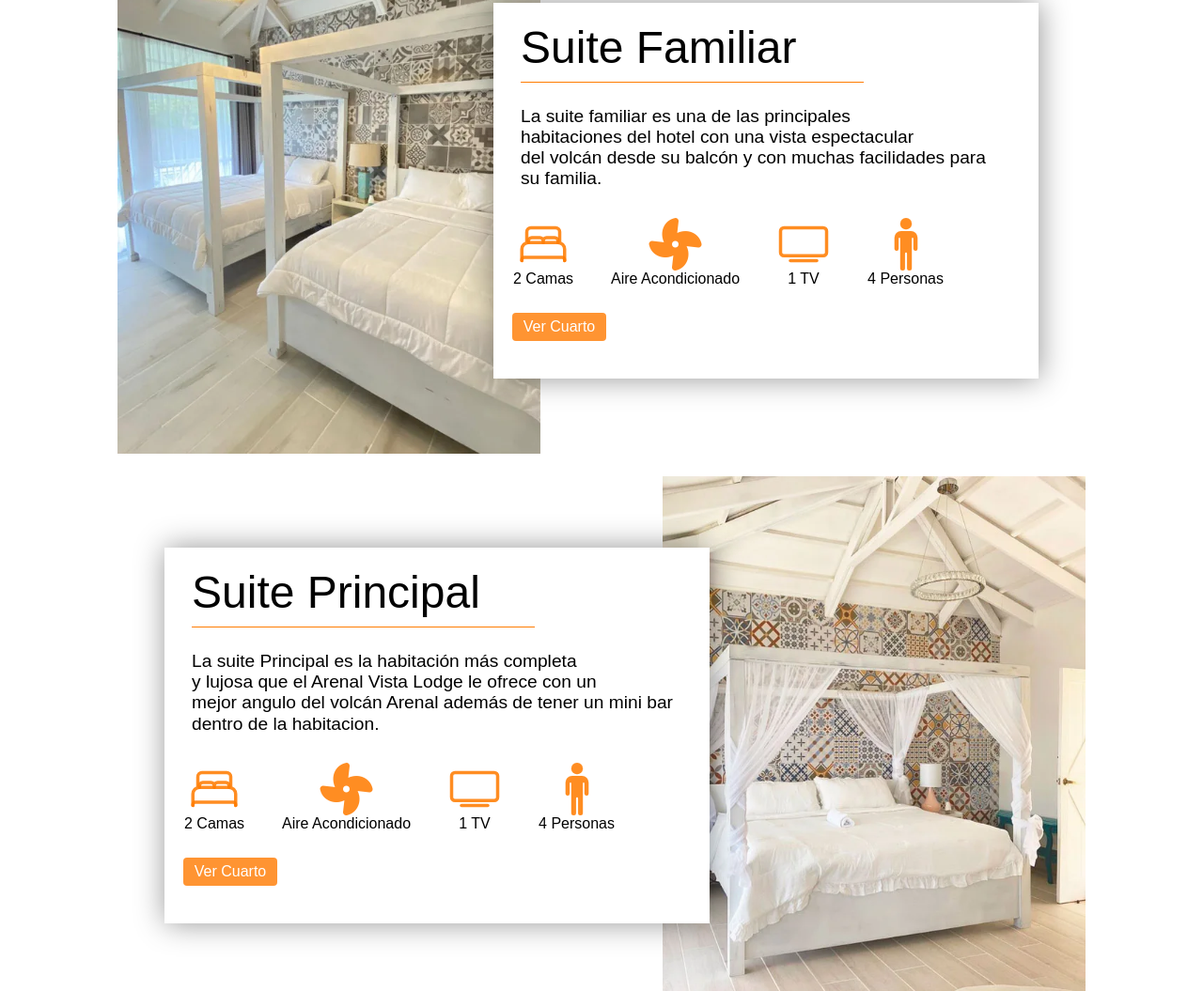
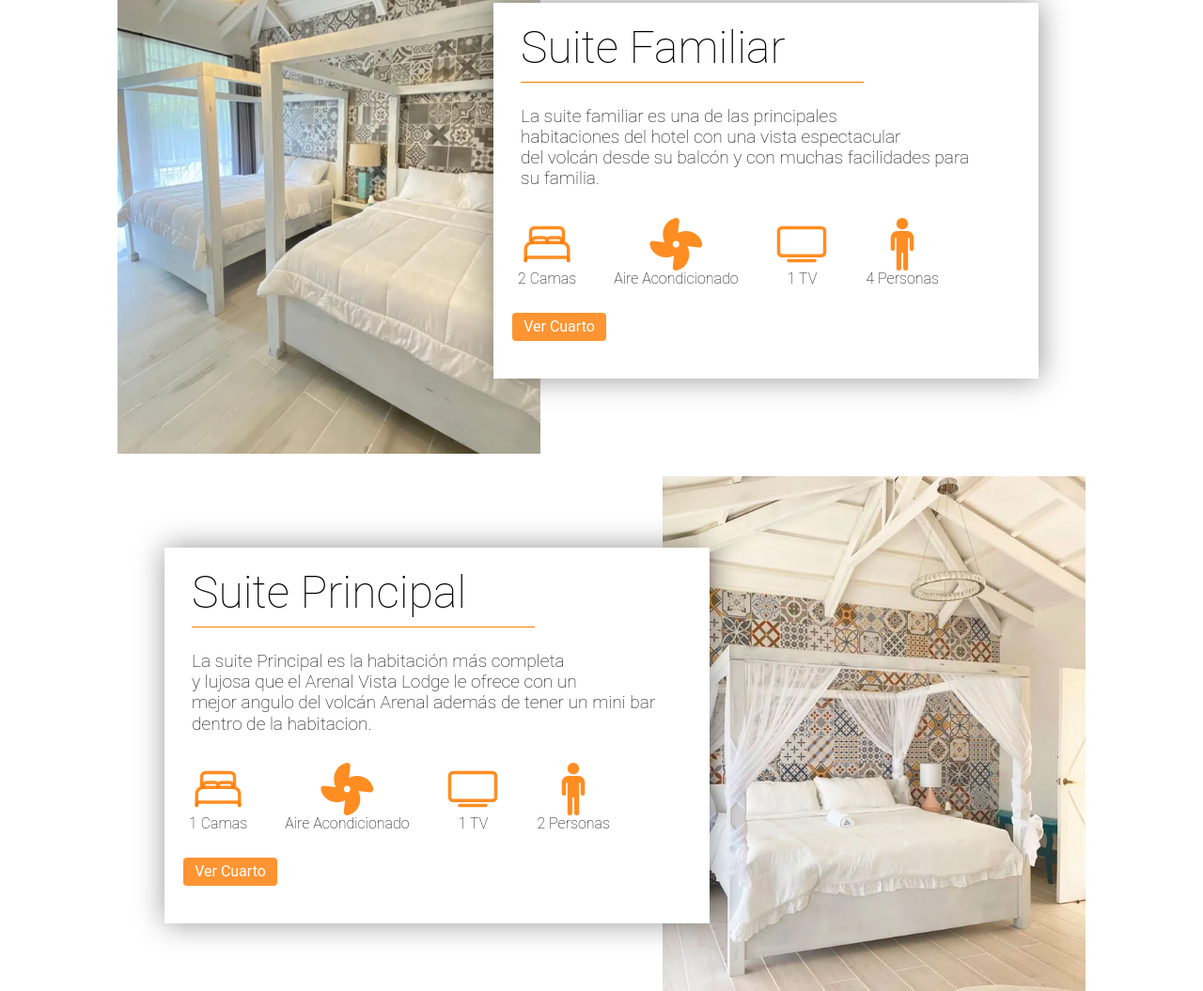
Before and after one commit to gabo1901/vistalodge, a plain HTML site: page rooms.html in a window 1280 px wide. Shown: the part 981-2036 px from the top of the page at 94% size. Drawn offline with nearby package versions, Linux system fonts and the light colour scheme.

Commit message:
fdvdvfvd

```diff
--- a/css/galeria/header.css
+++ b/css/galeria/header.css
@@ -7,7 +7,7 @@
     --sombra-dos: linear-gradient(rgba(24, 24, 24, 0.1), rgba(24, 24, 24, 0.1));
 
     --f-h1: 'Playfair Display', serif;
-    --f-h2: Louis George Café, sans-serif;
+    --f-h2: 'Roboto', sans-serif;
     --f-h3: Louis George Café Light;
 
     --fw-uno: 500;
--- a/css/nosotros/header.css
+++ b/css/nosotros/header.css
@@ -7,7 +7,7 @@
     --sombra-dos: linear-gradient(rgba(24, 24, 24, 0.1), rgba(24, 24, 24, 0.1));
 
     --f-h1: 'Playfair Display', serif;
-    --f-h2: Louis George Café, sans-serif;
+    --f-h2: 'Roboto', sans-serif;
     --f-h3: Louis George Café Light;
 
     --fw-uno: 500;
--- a/css/rooms/header.css
+++ b/css/rooms/header.css
@@ -7,7 +7,7 @@
     --sombra-dos: linear-gradient(rgba(24, 24, 24, 0.1), rgba(24, 24, 24, 0.1));
 
     --f-h1: 'Playfair Display', serif;
-    --f-h2: Louis George Café, sans-serif;
+    --f-h2: 'Roboto', sans-serif;
     --f-h3: Louis George Café Light;
 
     --fw-uno: 500;
--- a/css/servicios/header.css
+++ b/css/servicios/header.css
@@ -7,7 +7,7 @@
     --sombra-dos: linear-gradient(rgba(24, 24, 24, 0.1), rgba(24, 24, 24, 0.1));
 
     --f-h1: 'Playfair Display', serif;
-    --f-h2: Louis George Café, sans-serif;
+    --f-h2: 'Roboto', sans-serif;
     --f-h3: Louis George Café Light;
 
     --fw-uno: 500;
--- a/rooms.html
+++ b/rooms.html
@@ -222,10 +222,10 @@
                         </div>
                                 <div class="iconos">
 
-                                    <div class="iconoUno iconosOne"><ion-icon name="bed-outline"></ion-icon><p>2 Camas</p></div>
+                                    <div class="iconoUno iconosOne"><ion-icon name="bed-outline"></ion-icon><p>1 Camas</p></div>
                                     <div class="iconoUno iconosDos"><i class="fas fa-fan"></i><p>Aire Acondicionado</p></div>
                                     <div class="iconoUno iconosTres"><ion-icon name="tv-outline"></ion-icon><p>1 TV</p></div>
-                                    <div class="iconoUno iconosCuatro"><ion-icon name="man"></ion-icon><p>4 Personas</p></div>
+                                    <div class="iconoUno iconosCuatro"><ion-icon name="man"></ion-icon><p>2 Personas</p></div>
 
                                 </div>
 
@@ -249,10 +249,10 @@
 
                         </div>        <div class="iconos">
 
-                                    <div class="iconoUno iconosOne"><ion-icon name="bed-outline"></ion-icon><p>2 Camas</p></div>
+                                    <div class="iconoUno iconosOne"><ion-icon name="bed-outline"></ion-icon><p>1 Camas</p></div>
                                     <div class="iconoUno iconosDos"><i class="fas fa-fan"></i><p>Aire Acondicionado</p></div>
                                     <div class="iconoUno iconosTres"><ion-icon name="tv-outline"></ion-icon><p>1 TV</p></div>
-                                    <div class="iconoUno iconosCuatro"><ion-icon name="man"></ion-icon><p>4 Personas</p></div>
+                                    <div class="iconoUno iconosCuatro"><ion-icon name="man"></ion-icon><p>2 Personas</p></div>
 
                                 </div>
 
@@ -464,10 +464,10 @@
                     </div>
                         <div class="iconos">
 
-                            <div class="iconoUno iconosOne"><ion-icon name="bed-outline"></ion-icon><p>2 Camas</p></div>
+                            <div class="iconoUno iconosOne"><ion-icon name="bed-outline"></ion-icon><p>1 Camas</p></div>
                             <div class="iconoUno iconosDos"><i class="fas fa-fan"></i><p>Aire Acondicionado</p></div>
                             <div class="iconoUno iconosTres"><ion-icon name="tv-outline"></ion-icon><p>1 TV</p></div>
-                            <div class="iconoUno iconosCuatro"><ion-icon name="man"></ion-icon><p>4 Personas</p></div>
+                            <div class="iconoUno iconosCuatro"><ion-icon name="man"></ion-icon><p>2 Personas</p></div>
 
                         </div>
 
```
Also changed, not shown: css/locacion.css (+4 -3 lines).
